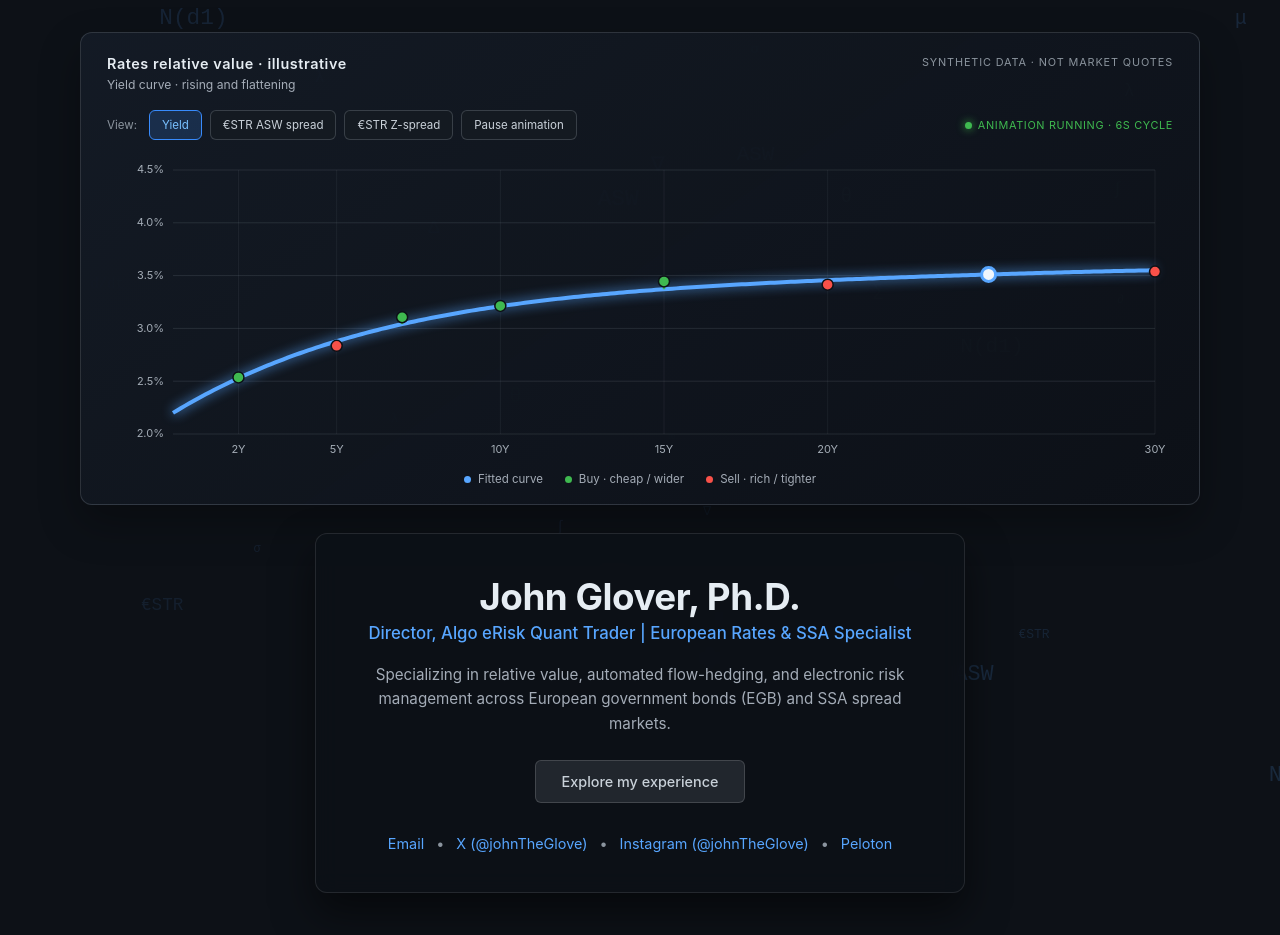
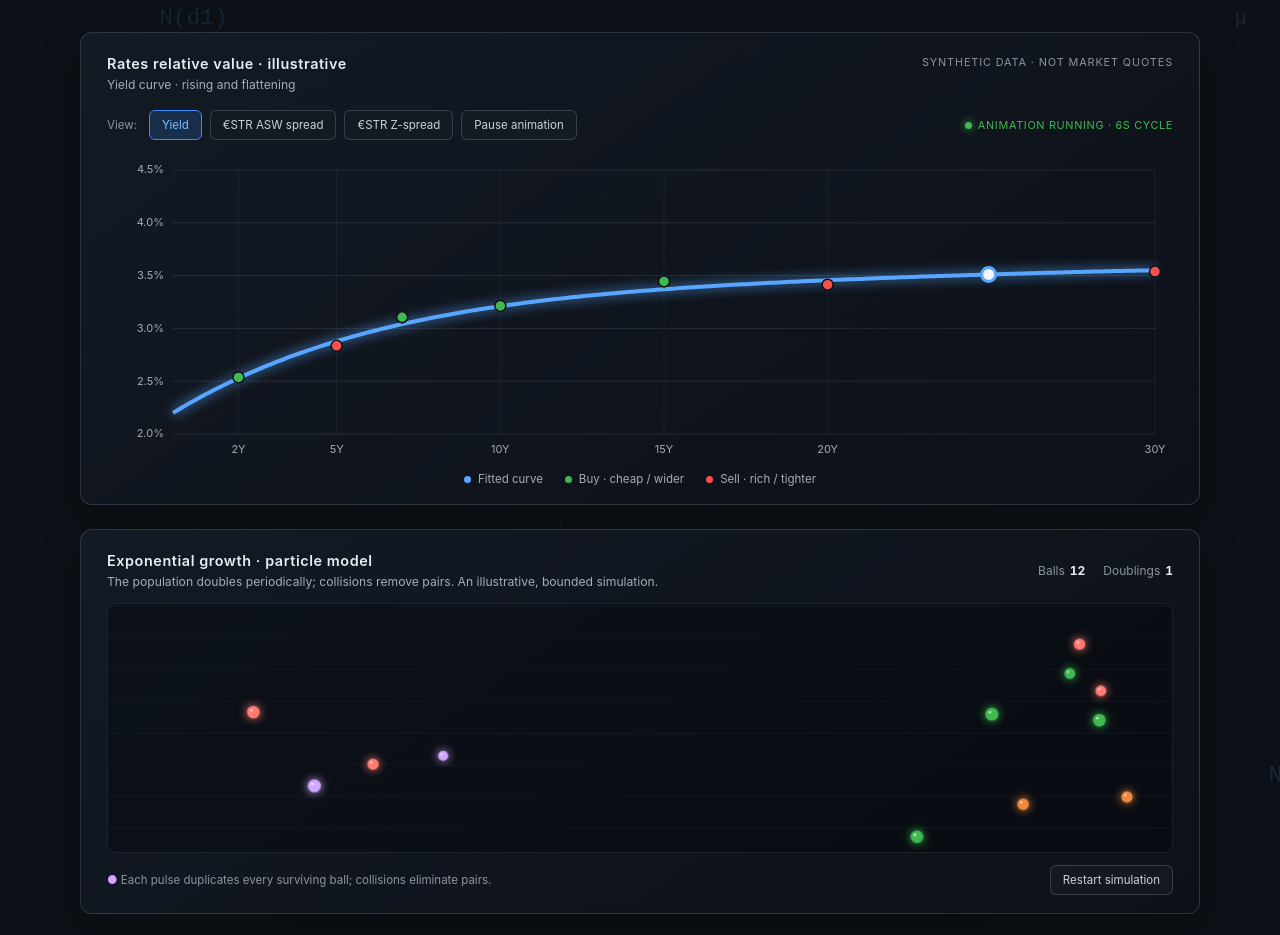
Before and after one commit to johnglover352/my-cv-site, a website: page index.html in a window 1280 px wide. Shown: the top 935 px of the page. Drawn offline with Linux system fonts and the light colour scheme.

Commit message:
Add bouncing-ball exponential growth illustration

```diff
--- a/index.html
+++ b/index.html
@@ -39,18 +39,18 @@
     * { box-sizing: border-box; }
     body { font-family: -apple-system, BlinkMacSystemFont, "Segoe UI", Roboto, sans-serif; display: flex; justify-content: center; align-items: center; min-height: 100vh; margin: 0; padding: 32px; background: #0d1117; color: #e6edf3; position: relative; overflow-x: hidden; }
     #math-canvas { position: fixed; inset: 0; width: 100%; height: 100%; z-index: 0; pointer-events: none; }
-    .page-content { width: min(1120px, 100%); display: flex; flex-direction: column; align-items: center; gap: 28px; z-index: 1; }
-    .yield-chart { width: 100%; padding: 22px 26px 18px; background: linear-gradient(145deg, rgba(20,27,38,.97), rgba(13,17,23,.95)); border: 1px solid rgba(139,148,158,.25); border-radius: 12px; box-shadow: 0 18px 42px rgba(0,0,0,.3); }
+    .page-content { width: min(1120px, 100%); display: flex; flex-direction: column; align-items: center; gap: 24px; z-index: 1; }
+    .chart-panel { width: 100%; padding: 22px 26px 18px; background: linear-gradient(145deg, rgba(20,27,38,.97), rgba(13,17,23,.95)); border: 1px solid rgba(139,148,158,.25); border-radius: 12px; box-shadow: 0 18px 42px rgba(0,0,0,.3); }
     .chart-heading { display: flex; justify-content: space-between; align-items: flex-start; gap: 20px; }
     .chart-title { margin: 0; color: #e6edf3; font-size: .9rem; font-weight: 600; letter-spacing: .04em; }
     .chart-subtitle { margin: 5px 0 0; color: #a4acb7; font-size: .76rem; }
     .chart-badge { flex: 0 0 auto; color: #8b949e; font-size: .68rem; letter-spacing: .08em; text-transform: uppercase; }
     .chart-controls { display: flex; align-items: center; flex-wrap: wrap; gap: 8px; margin-top: 18px; }
     .control-label { margin-right: 4px; color: #8b949e; font-size: .72rem; }
-    .metric-button, .motion-button { padding: 7px 12px; border: 1px solid rgba(139,148,158,.3); border-radius: 6px; background: rgba(22,27,34,.9); color: #c9d1d9; font: inherit; font-size: .72rem; cursor: pointer; }
-    .metric-button:hover, .motion-button:hover { border-color: #58a6ff; color: #e6edf3; }
+    .metric-button, .motion-button, .growth-button { padding: 7px 12px; border: 1px solid rgba(139,148,158,.3); border-radius: 6px; background: rgba(22,27,34,.9); color: #c9d1d9; font: inherit; font-size: .72rem; cursor: pointer; }
+    .metric-button:hover, .motion-button:hover, .growth-button:hover { border-color: #58a6ff; color: #e6edf3; }
     .metric-button[aria-pressed="true"] { background: rgba(56,139,253,.18); border-color: #388bfd; color: #79c0ff; }
-    .metric-button:focus-visible, .motion-button:focus-visible { outline: 2px solid #58a6ff; outline-offset: 2px; }
+    button:focus-visible { outline: 2px solid #58a6ff; outline-offset: 2px; }
     .motion-status { margin-left: auto; color: #3fb950; font-size: .68rem; letter-spacing: .06em; text-transform: uppercase; }
     .motion-status::before { content: ""; display: inline-block; width: 7px; height: 7px; margin-right: 6px; border-radius: 50%; background: currentColor; box-shadow: 0 0 8px currentColor; }
     #yield-canvas { display: block; width: 100%; height: 320px; margin-top: 8px; }
@@ -58,6 +58,14 @@
     .legend-item { display: inline-flex; align-items: center; gap: 7px; }
     .legend-dot { width: 7px; height: 7px; border-radius: 50%; display: inline-block; }
     .legend-curve { background: #58a6ff; } .legend-buy { background: #3fb950; } .legend-sell { background: #f85149; }
+    .growth-panel { width: 100%; padding: 22px 26px 18px; background: linear-gradient(145deg, rgba(20,27,38,.97), rgba(13,17,23,.95)); border: 1px solid rgba(139,148,158,.25); border-radius: 12px; box-shadow: 0 18px 42px rgba(0,0,0,.3); }
+    .growth-header { display: flex; justify-content: space-between; align-items: center; gap: 16px; }
+    .growth-stats { display: flex; align-items: center; gap: 18px; color: #a4acb7; font-size: .75rem; }
+    .growth-stats strong { color: #e6edf3; font-variant-numeric: tabular-nums; }
+    .growth-stat-label { color: #8b949e; margin-right: 5px; }
+    #growth-canvas { display: block; width: 100%; height: 250px; margin-top: 14px; border: 1px solid rgba(139,148,158,.14); border-radius: 8px; background: rgba(1,4,9,.35); }
+    .growth-footer { display: flex; justify-content: space-between; align-items: center; gap: 12px; margin-top: 12px; color: #8b949e; font-size: .72rem; }
+    .growth-key { color: #d2a8ff; }
     .container { width: min(650px,100%); text-align: center; padding: 2.5rem; background: rgba(13,17,23,.92); backdrop-filter: blur(12px); border: 1px solid rgba(255,255,255,.1); border-radius: 12px; box-shadow: 0 20px 40px rgba(0,0,0,.5); }
     h1 { margin: 0 0 .25rem; font-size: 2.3rem; font-weight: 700; letter-spacing: -.5px; }
     .subtitle { font-size: 1.05rem; color: #58a6ff; margin: 0 0 1.25rem; font-weight: 500; }
@@ -67,13 +75,22 @@
     .socials { margin-top: 2rem; font-size: .9rem; color: #8b949e; display: flex; justify-content: center; flex-wrap: wrap; gap: 8px; }
     .socials a { color: #58a6ff; text-decoration: none; margin: 0 4px; }
     .socials a:hover { color: #79c0ff; text-decoration: underline; }
-    @media (max-width: 700px) { body { padding: 18px 14px; } .page-content { gap: 18px; } .yield-chart { padding: 17px 14px 14px; } #yield-canvas { height: 260px; } .chart-badge { display: none; } .container { padding: 2rem 1.25rem; } h1 { font-size: 1.9rem; } .chart-legend { gap: 12px; font-size: .67rem; } .motion-status { margin-left: 0; } }
+    @media (max-width: 700px) {
+      body { padding: 18px 14px; } .page-content { gap: 18px; }
+      .chart-panel, .growth-panel { padding: 17px 14px 14px; }
+      #yield-canvas { height: 260px; } #growth-canvas { height: 220px; }
+      .chart-badge { display: none; } .container { padding: 2rem 1.25rem; }
+      h1 { font-size: 1.9rem; } .chart-legend { gap: 12px; font-size: .67rem; }
+      .growth-header { align-items: flex-start; flex-direction: column; }
+      .growth-stats { gap: 12px; flex-wrap: wrap; } .growth-footer { align-items: flex-start; flex-direction: column; }
+      .motion-status { margin-left: 0; }
+    }
   </style>
 </head>
 <body>
   <canvas id="math-canvas" aria-hidden="true"></canvas>
   <main class="page-content">
-    <section class="yield-chart" aria-labelledby="yield-title">
+    <section class="chart-panel" aria-labelledby="yield-title">
       <div class="chart-heading"><div><h2 class="chart-title" id="yield-title">Rates relative value · illustrative</h2><p class="chart-subtitle" id="chart-subtitle">Yield curve · rising and flattening</p></div><span class="chart-badge">Synthetic data · not market quotes</span></div>
       <div class="chart-controls" role="group" aria-label="Select relative value curve">
         <span class="control-label">View:</span>
@@ -86,6 +103,22 @@
       <canvas id="yield-canvas" role="img" aria-label="Animated illustrative government bond yield curve. Green points indicate buy signals; red points indicate sell signals. Synthetic data, not market quotes."></canvas>
       <div class="chart-legend" aria-hidden="true"><span class="legend-item"><span class="legend-dot legend-curve"></span>Fitted curve</span><span class="legend-item"><span class="legend-dot legend-buy"></span>Buy · cheap / wider</span><span class="legend-item"><span class="legend-dot legend-sell"></span>Sell · rich / tighter</span></div>
     </section>
+
+    <section class="growth-panel" aria-labelledby="growth-title">
+      <div class="growth-header">
+        <div><h2 class="chart-title" id="growth-title">Exponential growth · particle model</h2><p class="chart-subtitle">The population doubles periodically; collisions remove pairs. An illustrative, bounded simulation.</p></div>
+        <div class="growth-stats" aria-live="polite">
+          <span><span class="growth-stat-label">Balls</span><strong id="ball-count">6</strong></span>
+          <span><span class="growth-stat-label">Doublings</span><strong id="doubling-count">0</strong></span>
+        </div>
+      </div>
+      <canvas id="growth-canvas" role="img" aria-label="Animated simulation of balls bouncing, colliding and disappearing in pairs while the population doubles every few seconds."></canvas>
+      <div class="growth-footer">
+        <span><span class="growth-key">●</span> Each pulse duplicates every surviving ball; collisions eliminate pairs.</span>
+        <button class="growth-button" id="growth-reset" type="button">Restart simulation</button>
+      </div>
+    </section>
+
     <section class="container" aria-label="Profile">
       <h1>John Glover, Ph.D.</h1>
       <p class="subtitle">Director, Algo eRisk Quant Trader | European Rates &amp; SSA Specialist</p>
@@ -145,119 +178,97 @@
     const motionToggle = document.getElementById('motion-toggle');
     const tenors = [2, 5, 7, 10, 15, 20, 30];
     const curves = {
-      yield: {
-        label: 'Yield', unit: '%', min: 2.0, max: 4.5, step: .5, decimals: 1, color: '#58a6ff',
-        subtitle: 'Yield curve · upward sloping, then flattening',
-        residuals: [.055, -.035, .028, -.052, .043, -.026, .038],
-        value(t, p) { const x=t/30; return 2.2 + 1.85*(1-Math.exp(-t/8.5)) - .2*x + .28*Math.sin(p)*x + .16*Math.sin(p)*Math.sin(Math.PI*x); }
-      },
-      asw: {
-        label: '€STR ASW spread', unit: 'bp', min: 10, max: 85, step: 15, decimals: 0, color: '#d2a8ff',
-        subtitle: 'ASW spread · distinct belly hump centred near 10Y',
-        residuals: [5, -4.5, 3.2, -6, 4.8, -3.4, 5.5],
-        value(t, p) { const center=10+2.5*Math.sin(p); const width=7.5; return 21+51*Math.exp(-Math.pow((t-center)/width,2))-.12*t+4*Math.sin(p)*t/30; }
-      },
-      zspread: {
-        label: '€STR Z-spread', unit: 'bp', min: 55, max: 135, step: 20, decimals: 0, color: '#f0883e',
-        subtitle: 'Z-spread · falls into the belly, then rebounds sharply long-end',
-        residuals: [-7, 5.5, -4.2, 7.5, -6, 4.6, -5.2],
-        value(t, p) { const x=t/30; return 119-4.1*t+.14*t*t+7*Math.sin(p)*(1-x)+5*Math.sin(p)*x; }
-      }
+      yield: { label: 'Yield', unit: '%', min: 2, max: 4.5, step: .5, decimals: 1, color: '#58a6ff', subtitle: 'Yield curve · upward sloping, then flattening', residuals: [.055, -.035, .028, -.052, .043, -.026, .038], value(t, p) { const x=t/30; return 2.2+1.85*(1-Math.exp(-t/8.5))-.2*x+.28*Math.sin(p)*x+.16*Math.sin(p)*Math.sin(Math.PI*x); } },
+      asw: { label: '€STR ASW spread', unit: 'bp', min: 10, max: 85, step: 15, decimals: 0, color: '#d2a8ff', subtitle: 'ASW spread · distinct belly hump centred near 10Y', residuals: [5,-4.5,3.2,-6,4.8,-3.4,5.5], value(t, p) { const center=10+2.5*Math.sin(p); return 21+51*Math.exp(-Math.pow((t-center)/7.5,2))-.12*t+4*Math.sin(p)*t/30; } },
+      zspread: { label: '€STR Z-spread', unit: 'bp', min: 55, max: 135, step: 20, decimals: 0, color: '#f0883e', subtitle: 'Z-spread · falls into the belly, then rebounds sharply long-end', residuals: [-7,5.5,-4.2,7.5,-6,4.6,-5.2], value(t, p) { const x=t/30; return 119-4.1*t+.14*t*t+7*Math.sin(p)*(1-x)+5*Math.sin(p)*x; } }
     };
-    let metric = 'yield';
-    let paused = false;
-    let elapsedBeforePause = 0;
-    let lastFrameTime = null;
+    let metric = 'yield', paused = false, elapsedBeforePause = 0, lastFrameTime = null;
     let previousWidth = 0, previousHeight = 0;
     const loopMs = 6000;
     const reduceMotion = window.matchMedia('(prefers-reduced-motion: reduce)');
-    if (reduceMotion.matches) {
-      paused = true;
-      motionToggle.textContent = 'Play animation';
-      status.textContent = 'Animation paused · reduced motion';
-    }
+    if (reduceMotion.matches) { paused = true; motionToggle.textContent = 'Play animation'; status.textContent = 'Animation paused · reduced motion'; }
     document.querySelectorAll('.metric-button').forEach(button => button.addEventListener('click', () => {
       metric = button.dataset.metric;
       document.querySelectorAll('.metric-button').forEach(item => item.setAttribute('aria-pressed', String(item === button)));
       subtitle.textContent = curves[metric].subtitle;
     }));
     motionToggle.addEventListener('click', () => {
-      paused = !paused;
-      motionToggle.textContent = paused ? 'Play animation' : 'Pause animation';
-      status.textContent = paused ? 'Animation paused' : 'Animation running · 6s cycle';
-      lastFrameTime = null;
+      paused = !paused; motionToggle.textContent = paused ? 'Play animation' : 'Pause animation';
+      status.textContent = paused ? 'Animation paused' : 'Animation running · 6s cycle'; lastFrameTime = null;
     });
-
     function drawChart(timestamp) {
       if (lastFrameTime === null) lastFrameTime = timestamp;
       if (!paused) elapsedBeforePause += timestamp - lastFrameTime;
       lastFrameTime = timestamp;
       const phase = (elapsedBeforePause % loopMs) / loopMs * Math.PI * 2;
-      const rect = chart.getBoundingClientRect();
-      const width = rect.width, height = rect.height, dpr = window.devicePixelRatio || 1;
-      if (width > 0 && height > 0 && (width !== previousWidth || height !== previousHeight)) {
-        chart.width = Math.round(width * dpr); chart.height = Math.round(height * dpr);
-        previousWidth = width; previousHeight = height;
-      }
+      const rect = chart.getBoundingClientRect(), width = rect.width, height = rect.height, dpr = window.devicePixelRatio || 1;
+      if (width > 0 && height > 0 && (width !== previousWidth || height !== previousHeight)) { chart.width = Math.round(width*dpr); chart.height = Math.round(height*dpr); previousWidth = width; previousHeight = height; }
       if (width > 0 && height > 0) {
-        ctx.setTransform(dpr, 0, 0, dpr, 0, 0);
-        ctx.clearRect(0, 0, width, height);
-        const cfg = curves[metric];
-        const left = 66, right = width - 18, top = 22, bottom = height - 34;
-        const xAt = t => left + t / 30 * (right - left);
-        const yAt = v => bottom - (v - cfg.min) / (cfg.max - cfg.min) * (bottom - top);
-        const curve = t => cfg.value(t, phase);
-
-        ctx.font = '11px -apple-system, BlinkMacSystemFont, "Segoe UI", sans-serif';
-        ctx.textAlign = 'right'; ctx.textBaseline = 'middle';
-        for (let v = cfg.min; v <= cfg.max + cfg.step * .001; v += cfg.step) {
-          const y = yAt(v);
-          ctx.beginPath(); ctx.moveTo(left, y); ctx.lineTo(right, y);
-          ctx.strokeStyle = 'rgba(139,148,158,.18)'; ctx.lineWidth = 1; ctx.stroke();
-          ctx.fillStyle = 'rgba(180,188,198,.9)';
-          ctx.fillText(`${v.toFixed(cfg.decimals)}${cfg.unit === '%' ? '%' : ' bp'}`, left - 9, y);
-        }
-        [2, 5, 10, 15, 20, 30].forEach(t => {
-          const x = xAt(t);
-          ctx.beginPath(); ctx.moveTo(x, top); ctx.lineTo(x, bottom);
-          ctx.strokeStyle = 'rgba(139,148,158,.1)'; ctx.stroke();
-          ctx.fillStyle = 'rgba(180,188,198,.9)'; ctx.textAlign = 'center'; ctx.textBaseline = 'top';
-          ctx.fillText(`${t}Y`, x, bottom + 10);
-        });
-
-        // Fitted curve: different functional form, vertical scale and color for each selector.
-        ctx.beginPath();
-        for (let i = 0; i <= 240; i++) {
-          const t = 30 * i / 240;
-          if (i === 0) ctx.moveTo(xAt(t), yAt(curve(t)));
-          else ctx.lineTo(xAt(t), yAt(curve(t)));
-        }
-        ctx.strokeStyle = cfg.color; ctx.lineWidth = 4; ctx.lineJoin = 'round';
-        ctx.shadowColor = cfg.color; ctx.shadowBlur = 12; ctx.stroke(); ctx.shadowBlur = 0;
-
-        // Moving highlight runs along the moving curve so animation is easy to notice.
-        const markerTenor = ((phase / (Math.PI * 2)) * 30 + 30) % 30;
-        const markerX = xAt(markerTenor), markerY = yAt(curve(markerTenor));
-        ctx.beginPath(); ctx.arc(markerX, markerY, 7, 0, Math.PI * 2);
-        ctx.fillStyle = '#f0f6fc'; ctx.fill(); ctx.lineWidth = 3; ctx.strokeStyle = cfg.color; ctx.stroke();
-
-        // Green = cheap / buy; red = rich / sell. Residuals are synthetic illustrations.
-        cfg.residuals.forEach((base, i) => {
-          const t = tenors[i];
-          const residual = base + (cfg.unit === '%' ? .055 : 7) * Math.sin(phase + i * .9);
-          const fitted = curve(t), observed = fitted + residual;
-          const x = xAt(t), fittedY = yAt(fitted), observedY = yAt(observed);
-          const color = residual > 0 ? '#3fb950' : '#f85149';
-          ctx.beginPath(); ctx.moveTo(x, fittedY); ctx.lineTo(x, observedY);
-          ctx.strokeStyle = color; ctx.lineWidth = 2.5; ctx.stroke();
-          ctx.beginPath(); ctx.arc(x, observedY, 5.5, 0, Math.PI * 2);
-          ctx.fillStyle = color; ctx.fill(); ctx.lineWidth = 1.5; ctx.strokeStyle = '#0d1117'; ctx.stroke();
-        });
-        chart.setAttribute('aria-label', `Animated illustrative ${cfg.label} curve: ${cfg.subtitle}. Green points indicate buy/cheap, red points indicate sell/rich. Synthetic data, not market quotes.`);
+        ctx.setTransform(dpr,0,0,dpr,0,0); ctx.clearRect(0,0,width,height);
+        const cfg=curves[metric], left=66, right=width-18, top=22, bottom=height-34;
+        const xAt=t=>left+t/30*(right-left), yAt=v=>bottom-(v-cfg.min)/(cfg.max-cfg.min)*(bottom-top), curve=t=>cfg.value(t,phase);
+        ctx.font='11px -apple-system, BlinkMacSystemFont, "Segoe UI", sans-serif'; ctx.textAlign='right'; ctx.textBaseline='middle';
+        for (let v=cfg.min;v<=cfg.max+cfg.step*.001;v+=cfg.step) { const y=yAt(v); ctx.beginPath();ctx.moveTo(left,y);ctx.lineTo(right,y);ctx.strokeStyle='rgba(139,148,158,.18)';ctx.lineWidth=1;ctx.stroke();ctx.fillStyle='rgba(180,188,198,.9)';ctx.fillText(`${v.toFixed(cfg.decimals)}${cfg.unit==='%'?'%':' bp'}`,left-9,y); }
+        [2,5,10,15,20,30].forEach(t=>{const x=xAt(t);ctx.beginPath();ctx.moveTo(x,top);ctx.lineTo(x,bottom);ctx.strokeStyle='rgba(139,148,158,.1)';ctx.stroke();ctx.fillStyle='rgba(180,188,198,.9)';ctx.textAlign='center';ctx.textBaseline='top';ctx.fillText(`${t}Y`,x,bottom+10);});
+        ctx.beginPath();for(let i=0;i<=240;i++){const t=30*i/240;if(i===0)ctx.moveTo(xAt(t),yAt(curve(t)));else ctx.lineTo(xAt(t),yAt(curve(t)));}
+        ctx.strokeStyle=cfg.color;ctx.lineWidth=4;ctx.lineJoin='round';ctx.shadowColor=cfg.color;ctx.shadowBlur=12;ctx.stroke();ctx.shadowBlur=0;
+        const markerTenor=((phase/(Math.PI*2))*30+30)%30,markerX=xAt(markerTenor),markerY=yAt(curve(markerTenor));
+        ctx.beginPath();ctx.arc(markerX,markerY,7,0,Math.PI*2);ctx.fillStyle='#f0f6fc';ctx.fill();ctx.lineWidth=3;ctx.strokeStyle=cfg.color;ctx.stroke();
+        cfg.residuals.forEach((base,i)=>{const t=tenors[i],residual=base+(cfg.unit==='%'?.055:7)*Math.sin(phase+i*.9),fitted=curve(t),observed=fitted+residual,x=xAt(t),fy=yAt(fitted),oy=yAt(observed),color=residual>0?'#3fb950':'#f85149';ctx.beginPath();ctx.moveTo(x,fy);ctx.lineTo(x,oy);ctx.strokeStyle=color;ctx.lineWidth=2.5;ctx.stroke();ctx.beginPath();ctx.arc(x,oy,5.5,0,Math.PI*2);ctx.fillStyle=color;ctx.fill();ctx.lineWidth=1.5;ctx.strokeStyle='#0d1117';ctx.stroke();});
+        chart.setAttribute('aria-label',`Animated illustrative ${cfg.label} curve: ${cfg.subtitle}. Green points indicate buy/cheap, red points indicate sell/rich. Synthetic data, not market quotes.`);
       }
       requestAnimationFrame(drawChart);
     }
     requestAnimationFrame(drawChart);
+
+    // Bouncing-particle growth toy model. Doubling is periodic; collisions remove pairs.
+    const growthCanvas=document.getElementById('growth-canvas'), growthCtx=growthCanvas.getContext('2d');
+    const ballCountLabel=document.getElementById('ball-count'), doublingCountLabel=document.getElementById('doubling-count');
+    const resetGrowthButton=document.getElementById('growth-reset');
+    const growthColors=['#58a6ff','#d2a8ff','#3fb950','#f0883e','#79c0ff','#ff7b72'];
+    const initialPopulation=6, maxPopulation=96, doublingInterval=2500, growthDuration=30000;
+    let balls=[], generation=0, growthElapsed=0, lastGrowthFrame=null, lastDoubleAt=0, previousGrowthWidth=0, previousGrowthHeight=0, growthPaused=reduceMotion.matches;
+    function spawnBall(x,y,color) {
+      const rect=growthCanvas.getBoundingClientRect(), r=5+Math.random()*2;
+      return {x:x ?? r+Math.random()*Math.max(1,rect.width-2*r), y:y ?? r+Math.random()*Math.max(1,rect.height-2*r), vx:(Math.random()-.5)*100, vy:(Math.random()-.5)*100, r, color:color || growthColors[Math.floor(Math.random()*growthColors.length)]};
+    }
+    function resetGrowth() { balls=Array.from({length:initialPopulation},()=>spawnBall()); generation=0; growthElapsed=0; lastDoubleAt=0; lastGrowthFrame=null; }
+    resetGrowth();
+    resetGrowthButton.addEventListener('click',resetGrowth);
+    function drawGrowth(timestamp) {
+      if(lastGrowthFrame===null) lastGrowthFrame=timestamp;
+      const dt=Math.min((timestamp-lastGrowthFrame)/1000,.04); lastGrowthFrame=timestamp;
+      if(!growthPaused) growthElapsed+=dt*1000;
+      const rect=growthCanvas.getBoundingClientRect(), width=rect.width, height=rect.height, dpr=window.devicePixelRatio||1;
+      if(width>0&&height>0&&(width!==previousGrowthWidth||height!==previousGrowthHeight)) { growthCanvas.width=Math.round(width*dpr);growthCanvas.height=Math.round(height*dpr);previousGrowthWidth=width;previousGrowthHeight=height; }
+      if(width>0&&height>0) {
+        growthCtx.setTransform(dpr,0,0,dpr,0,0);growthCtx.clearRect(0,0,width,height);
+        if(!growthPaused) {
+          balls.forEach(ball=>{ball.x+=ball.vx*dt;ball.y+=ball.vy*dt;if(ball.x<ball.r){ball.x=ball.r;ball.vx=Math.abs(ball.vx);}if(ball.x>width-ball.r){ball.x=width-ball.r;ball.vx=-Math.abs(ball.vx);}if(ball.y<ball.r){ball.y=ball.r;ball.vy=Math.abs(ball.vy);}if(ball.y>height-ball.r){ball.y=height-ball.r;ball.vy=-Math.abs(ball.vy);}});
+          // Contact eliminates both balls. A small visual burst marks each collision.
+          const removed=new Set();
+          for(let i=0;i<balls.length;i++) if(!removed.has(i)) for(let j=i+1;j<balls.length;j++) if(!removed.has(j)) {
+            const a=balls[i],b=balls[j],dx=b.x-a.x,dy=b.y-a.y,rr=a.r+b.r;
+            if(dx*dx+dy*dy<rr*rr && Math.random()<.018) { removed.add(i);removed.add(j);break; }
+          }
+          if(removed.size) balls=balls.filter((_,i)=>!removed.has(i));
+          // Duplicate the live population at regular intervals; cap and restart for a bounded demo.
+          if(growthElapsed-lastDoubleAt>=doublingInterval) {
+            lastDoubleAt+=doublingInterval;generation++;
+            if(balls.length*2>maxPopulation) resetGrowth();
+            else { const originals=balls.slice(); originals.forEach(ball=>balls.push(spawnBall(ball.x,ball.y,ball.color))); }
+          }
+          if(growthElapsed>=growthDuration) resetGrowth();
+        }
+        // Faint floor guides give the particle field a contained, lab-like appearance.
+        growthCtx.strokeStyle='rgba(139,148,158,.08)';growthCtx.lineWidth=1;
+        for(let y=height-24;y>0;y-=32){growthCtx.beginPath();growthCtx.moveTo(0,y);growthCtx.lineTo(width,y);growthCtx.stroke();}
+        balls.forEach(ball=>{growthCtx.beginPath();growthCtx.arc(ball.x,ball.y,ball.r,0,Math.PI*2);growthCtx.fillStyle=ball.color;growthCtx.shadowColor=ball.color;growthCtx.shadowBlur=10;growthCtx.fill();growthCtx.shadowBlur=0;growthCtx.beginPath();growthCtx.arc(ball.x-ball.r*.3,ball.y-ball.r*.3,Math.max(1,ball.r*.22),0,Math.PI*2);growthCtx.fillStyle='rgba(255,255,255,.65)';growthCtx.fill();});
+      }
+      ballCountLabel.textContent=String(balls.length);doublingCountLabel.textContent=String(generation);
+      requestAnimationFrame(drawGrowth);
+    }
+    requestAnimationFrame(drawGrowth);
   </script>
 </body>
 </html>
```
